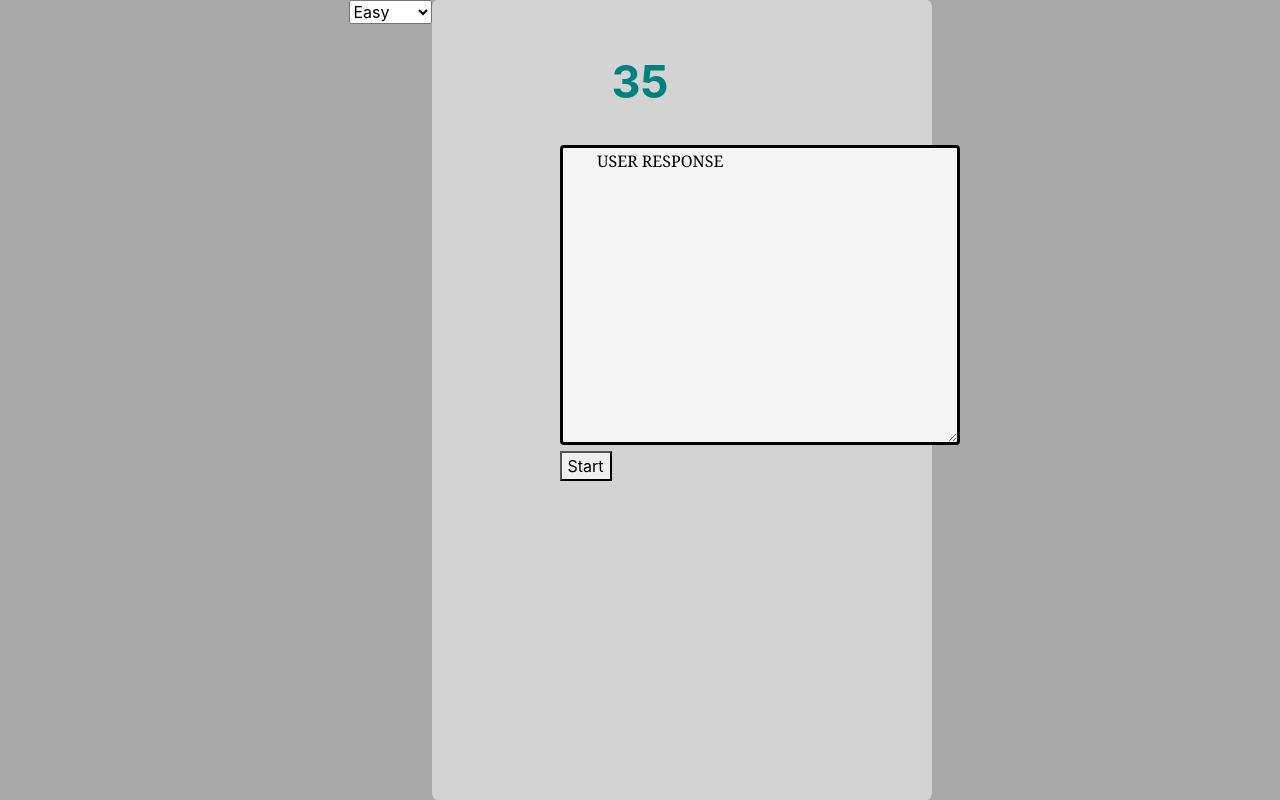
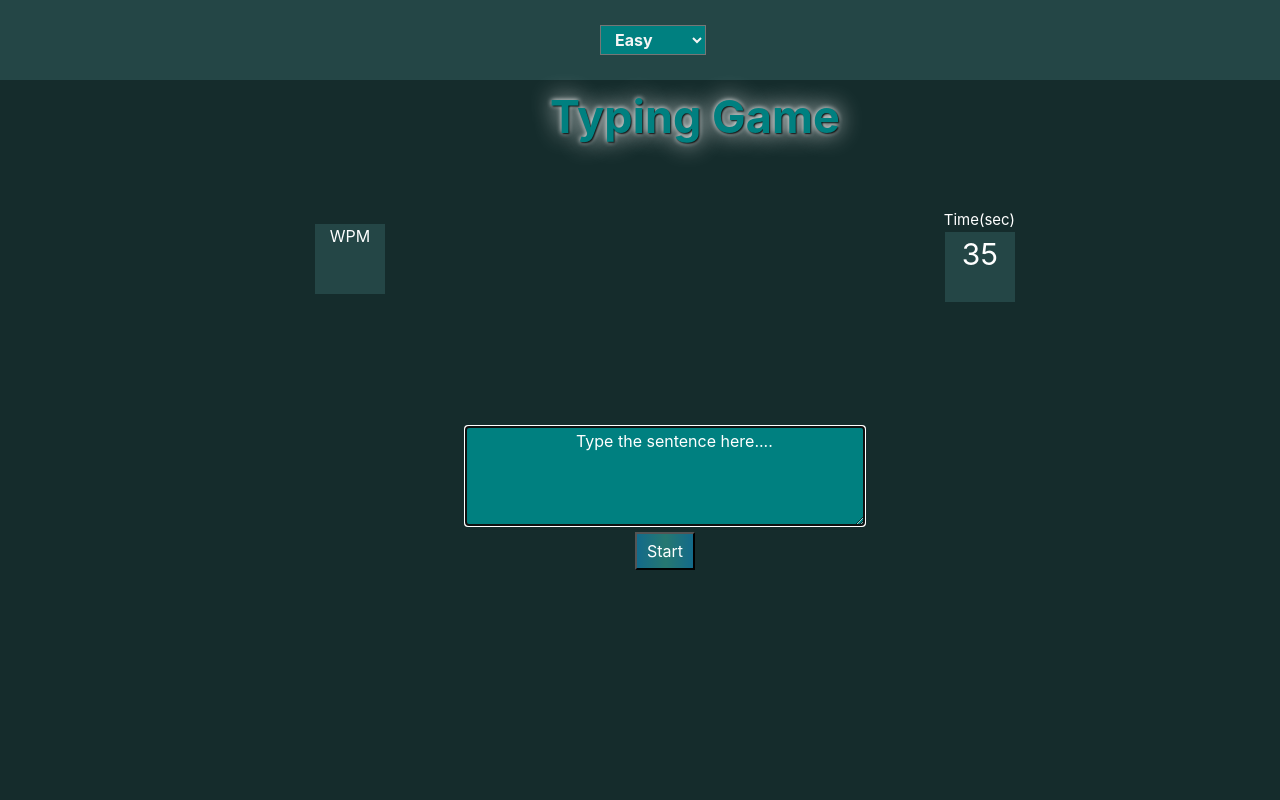
Before and after one commit to vchandu111/TypeFighters, a plain HTML site: page type/paratype.html in a window 1280 px wide. Drawn offline with nearby package versions, Linux system fonts and the light colour scheme.

Commit message:
Updated functionalities in Difficulty level

```diff
--- a/type/paraType.js
+++ b/type/paraType.js
@@ -2,26 +2,26 @@ const randomTexts = "http://api.quotable.io/random";
 const textDisplay = document.getElementById("paraDisplay");
 const userInput = document.getElementById("userResponse");
 let clock = document.getElementById("speedTimer");
-let timeLeft;
 
 let totalTyped;
-let time = 35;
+let time;
 let level = document.getElementById("select");
 
 const selectchange = () => {
-  clearInterval(timeLeft);
   console.log(event.target.value);
   if (event.target.value == "Medium") {
     time = 20;
     clock.textContent = time;
+    return time;
   } else if (event.target.value == "Hard") {
-    time = 15;
+    time = 2;
     clock.textContent = time;
+    return time;
   } else {
     time = 35;
     clock.textContent = time;
+    return time;
   }
-  return time;
 };
 
 level.addEventListener("change", selectchange);
@@ -31,7 +31,9 @@ let userSpeed = (totalwords, time) => {
   final.textContent = "";
   let speed = Math.floor(totalwords + 1 / time);
 
-  final.textContent = `Hey, your Speed is ${speed} words per minute`;
+  final.textContent = ` ${speed} `;
+  final.style.fontSize = "30px";
+  final.style.color = "greenyellow";
 };
 
 const getrandomText = () => {
@@ -61,15 +63,7 @@ userInput.addEventListener("input", () => {
     }
   });
 
-  // if (flag) {
-  //   renderTexts();
-
-  // }
-});
-
-const updatetime = () => {
-  if (time == 1) {
-    clearInterval(timeLeft);
+  if (flag) {
     totalTyped = userInput.value;
 
     const wordCount = (totalTyped) => {
@@ -80,13 +74,37 @@ const updatetime = () => {
     let totalwords = wordCount(totalTyped);
 
     userSpeed(totalwords, time);
+    renderTexts();
   }
+});
+
+let timeLeft;
+console.log(time);
+time = Number(clock.textContent);
+updateTime = () => {
+  console.log(time);
+  clock.textContent = time;
   time--;
-  clock.innerHTML = time;
+  if (time == -1) {
+    textDisplay.innerHTML = `<h1>Time's Up</h1>`;
+    textDisplay.style.color = "red";
+    clearInterval(timeLeft);
+    userInput.style.display = "none";
+    let timeUp = document.getElementById("timeUp");
+    timeUp.innerHTML = `<button id="playAgain" class="btn-grad" onClick="location.reload()">Play Again</button>`;
+  }
+
+  if (time < 5) clock.style.color = "red";
+  console.log(time);
+
+  console.log(clock.textContent);
+
+  //console.log(typeof time);
 };
+let btn = document.getElementById("btn");
 const renderTexts = async () => {
-  timeLeft = setInterval(updatetime, 1000);
-
+  userInput.focus();
+  btn.style.display = "none";
   const text = await getrandomText();
   textDisplay.innerHTML = "";
   text.split("").forEach((element) => {
@@ -99,7 +117,13 @@ const renderTexts = async () => {
   //console.log(text);
 };
 
-let btn = document.getElementById("btn");
-btn.addEventListener("click", renderTexts);
+btn.addEventListener("click", () => {
+  renderTexts();
+  timeLeft = setInterval(updateTime, 1000);
+});
+
+// function startTimer() {
+//   setInterval(updateTime, 1000);
+// }
 
 //renderTexts();
--- a/type/parastyle.css
+++ b/type/parastyle.css
@@ -1,58 +1,58 @@
 * {
-  box-sizing: border-box;
+  background-color: #152c2c;
 }
 
-#parentDiv {
-  display: flex;
-
-  justify-content: center;
-  background-color: darkgray;
+#top {
+  height: 80px;
   width: 100%;
-  height: 800px;
+  background-color: #244646;
 }
 
-#parentDiv .userResponse {
-  background-color: whitesmoke;
-  font-family: Georgia, "Times New Roman", Times, serif;
-  border-radius: 4px;
-  font-size: 1rem;
+#select {
+  background-color: teal;
+  margin-top: 25px;
+  margin-left: 600px;
+  padding: 3px 10px;
+  color: whitesmoke;
+  font-weight: bold;
+}
+#finalResult {
+  height: 70px;
+  width: 70px;
+  background-color: #244646;
+  color: white;
+  text-align: center;
+  margin-left: 300px;
+  float: left;
+  margin-top: 50px;
+}
+.speedTimer {
+  height: 70px;
+  width: 70px;
+  background-color: #244646;
+  color: white;
+  text-align: center;
+  margin-right: 250px;
+  float: right;
+  font-size: 30px;
+}
+textarea {
+  height: 100px;
+  width: 400px;
+  margin-left: 450px;
+  margin-top: 100px;
+  background-color: teal;
+  color: white;
+}
+button {
+  margin-left: 620px;
+  padding: 5px 10px;
+  color: white;
 }
 .paraDisplay {
-  padding: 1%;
-  margin-bottom: 5%;
-  margin-left: 3%;
-  font-size: 1rem;
+  color: whitesmoke;
+  text-align: center;
 }
-
-.userResponse {
-  outline: teal;
-  width: 400px;
-
-  height: 300px;
-  padding: 0.5%;
-  border: 3px solid white;
-}
-
-.userResponse:focus {
-  border-color: black;
-}
-.textContainer {
-  background-color: lightgrey;
-  color: white;
-  padding: 10%;
-  width: 500px;
-  max-width: 90%;
-  border-radius: 1%;
-}
-
-.speedTimer {
-  position: fixed;
-  top: 3rem;
-  font-size: 45px;
-  color: teal;
-  font-weight: bold;
-}
-
 .correct {
   color: rgb(12, 129, 12);
 }
@@ -62,3 +62,44 @@
   text-decoration: underline;
   font-weight: bold;
 }
+
+#playAgain {
+  text-align: center;
+  margin-top: 20px;
+  width: 130px;
+  border-radius: 5px;
+  margin-right: 1200px;
+}
+#timeUp {
+  text-align: justify;
+}
+.head {
+  margin-bottom: 30px;
+  text-shadow: 1px 1px 2px black, 0 0 25px white, 0 0 5px white;
+  color: teal;
+  font-weight: bolder;
+  font-size: 45px;
+  margin-left: 550px;
+  padding-top: 10px;
+}
+.btn-grad {
+  background-image: linear-gradient(
+    to right,
+    #136a8a 0%,
+    #267871 51%,
+    #136a8a 100%
+  );
+}
+.timer-badge {
+  color: white;
+  text-align: center;
+  margin-right: 250px;
+  float: right;
+  margin-top: 35px;
+  font-size: 15px;
+}
+.fa-color {
+  color: teal;
+  margin-left: 180px;
+  margin-top: 20px;
+}
--- a/type/paratype.html
+++ b/type/paratype.html
@@ -2,37 +2,71 @@
 <html lang="en">
   <head>
     <meta charset="UTF-8" />
-    <meta name="viewport" content="width=device-width, initial-scale=1.0" />
-    <link rel="stylesheet" href="parastyle.css" />
     <link
       rel="stylesheet"
       href="https://stackpath.bootstrapcdn.com/bootstrap/4.5.2/css/bootstrap.min.css"
       integrity="sha384-JcKb8q3iqJ61gNV9KGb8thSsNjpSL0n8PARn9HuZOnIxN0hoP+VmmDGMN5t9UJ0Z"
       crossorigin="anonymous"
     />
-    <title>Typing Speed</title>
+    <script
+      src="https://code.jquery.com/jquery-3.5.1.slim.min.js"
+      integrity="sha384-DfXdz2htPH0lsSSs5nCTpuj/zy4C+OGpamoFVy38MVBnE+IbbVYUew+OrCXaRkfj"
+      crossorigin="anonymous"
+    ></script>
+    <script
+      src="https://cdn.jsdelivr.net/npm/popper.js@1.16.1/dist/umd/popper.min.js"
+      integrity="sha384-9/reFTGAW83EW2RDu2S0VKaIzap3H66lZH81PoYlFhbGU+6BZp6G7niu735Sk7lN"
+      crossorigin="anonymous"
+    ></script>
+    <script
+      src="https://stackpath.bootstrapcdn.com/bootstrap/4.5.2/js/bootstrap.min.js"
+      integrity="sha384-B4gt1jrGC7Jh4AgTPSdUtOBvfO8shuf57BaghqFfPlYxofvL8/KUEfYiJOMMV+rV"
+      crossorigin="anonymous"
+    ></script>
+    <script src="https://kit.fontawesome.com/683b4b40e3.js" crossorigin="anonymous"></script>
+
+    <meta name="viewport" content="width=device-width, initial-scale=1.0" />
+    <title>Document</title>
+    <link rel="stylesheet" href="parastyle.css">
   </head>
+
   <body>
-    <div></div>
-    <div id="parentDiv">
-      <div>
+    <div id="top">
       <select id="select">
         <option value="Easy" id="easy">Easy</option>
         <option value="Medium" id="medium">Medium</option>
         <option value="Hard" id="hard">Hard</option>
       </select>
     </div>
-      <div class="speedTimer" id="speedTimer">35</div>
+    <div>
+    <h2 class="head">
+      Typing Game
+    </h2>
+    <div class="container-fluid">
+      <div class="row mb-4">
+        <div class="col">
+          <div id="finalResult">WPM</div>
+        </div>
+        <div class="col">
+            <span class="timer-badge">Time(sec)</span>
+          <div class="speedTimer" id="speedTimer">
+            35
+          </div>
+        </div>
+      </div>
+      <div class="row">
+        <div class="col">
           <div class="textContainer">
             <div class="paraDisplay" id="paraDisplay"></div>
             <textarea id="userResponse" class="userResponse" autofocus>
-        USER RESPONSE</textarea
+                        Type the sentence here....</textarea
             >
-        <div id="finalResult"></div>
-        <button id="btn">Start</button>
+            <div id="timeUp"></div>
+          </div>
+          <button id="btn"  class="btn-grad">Start</button>
         </div>
       </div>
-
-    <script src="paraType.js"></script>
+    </div>
+    <script src="paratype.js"></script>
   </body>
 </html>
```
Lines whose indentation alone changed are shown as unchanged.
